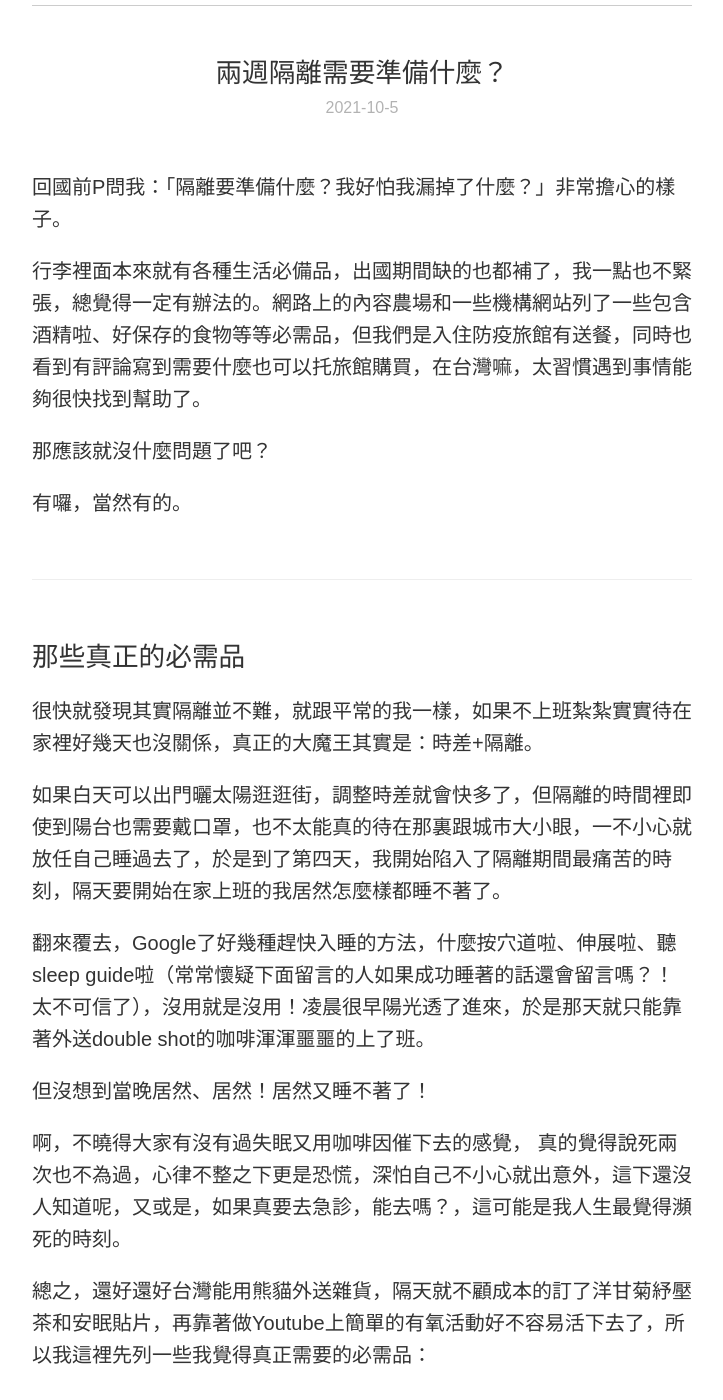
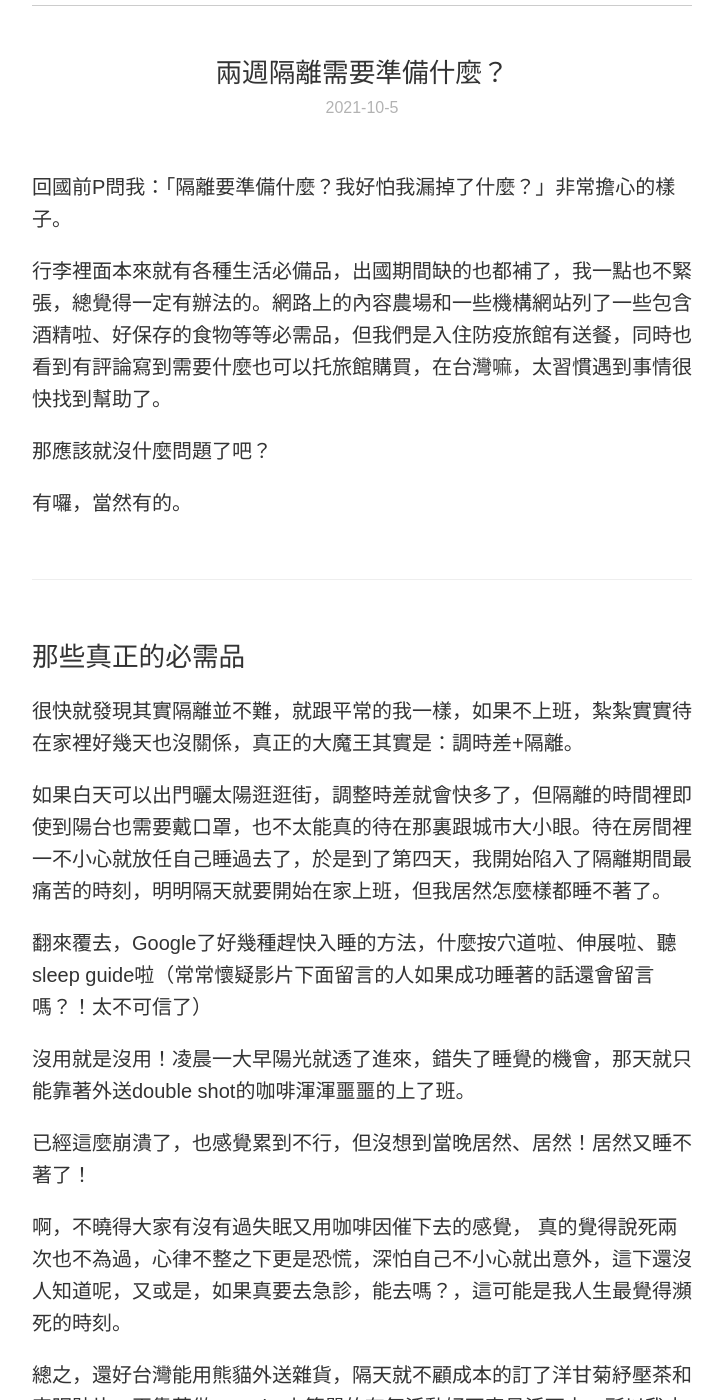
Before and after one commit to pqvst/tzling, a Jekyll site: the page built from _posts/2021-10-05-兩週隔離需要準備什麼？.md, in a window 1280 px wide and 1400 px high, scrolled down 437 px. Shown: the whole window, without its empty margins (278-1001 px from the left). Built offline with Jekyll 4.4.1, drawn with Linux system fonts in a browser that asks for light colours; nearby versions of some CDN libraries; some of the changed text lies outside the part shown.

Commit message:
Update 2021-10-05-兩週隔離需要準備什麼？.md
edit

```diff
--- a/_posts/2021-10-05-兩週隔離需要準備什麼？.md
+++ b/_posts/2021-10-05-兩週隔離需要準備什麼？.md
@@ -5,7 +5,7 @@ title: 兩週隔離需要準備什麼？
 
 回國前P問我：「隔離要準備什麼？我好怕我漏掉了什麼？」非常擔心的樣子。
 
-行李裡面本來就有各種生活必備品，出國期間缺的也都補了，我一點也不緊張，總覺得一定有辦法的。網路上的內容農場和一些機構網站列了一些包含酒精啦、好保存的食物等等必需品，但我們是入住防疫旅館有送餐，同時也看到有評論寫到需要什麼也可以托旅館購買，在台灣嘛，太習慣遇到事情能夠很快找到幫助了。
+行李裡面本來就有各種生活必備品，出國期間缺的也都補了，我一點也不緊張，總覺得一定有辦法的。網路上的內容農場和一些機構網站列了一些包含酒精啦、好保存的食物等等必需品，但我們是入住防疫旅館有送餐，同時也看到有評論寫到需要什麼也可以托旅館購買，在台灣嘛，太習慣遇到事情很快找到幫助了。
 
 那應該就沒什麼問題了吧？
 
@@ -16,17 +16,19 @@ title: 兩週隔離需要準備什麼？
 ## 那些真正的必需品
 
 
-很快就發現其實隔離並不難，就跟平常的我一樣，如果不上班紮紮實實待在家裡好幾天也沒關係，真正的大魔王其實是：時差+隔離。
+很快就發現其實隔離並不難，就跟平常的我一樣，如果不上班，紮紮實實待在家裡好幾天也沒關係，真正的大魔王其實是：調時差+隔離。
 
-如果白天可以出門曬太陽逛逛街，調整時差就會快多了，但隔離的時間裡即使到陽台也需要戴口罩，也不太能真的待在那裏跟城市大小眼，一不小心就放任自己睡過去了，於是到了第四天，我開始陷入了隔離期間最痛苦的時刻，隔天要開始在家上班的我居然怎麼樣都睡不著了。
+如果白天可以出門曬太陽逛逛街，調整時差就會快多了，但隔離的時間裡即使到陽台也需要戴口罩，也不太能真的待在那裏跟城市大小眼。待在房間裡一不小心就放任自己睡過去了，於是到了第四天，我開始陷入了隔離期間最痛苦的時刻，明明隔天就要開始在家上班，但我居然怎麼樣都睡不著了。
 
-翻來覆去，Google了好幾種趕快入睡的方法，什麼按穴道啦、伸展啦、聽sleep guide啦（常常懷疑下面留言的人如果成功睡著的話還會留言嗎？！太不可信了），沒用就是沒用！凌晨很早陽光透了進來，於是那天就只能靠著外送double shot的咖啡渾渾噩噩的上了班。
+翻來覆去，Google了好幾種趕快入睡的方法，什麼按穴道啦、伸展啦、聽sleep guide啦（常常懷疑影片下面留言的人如果成功睡著的話還會留言嗎？！太不可信了）
 
-但沒想到當晚居然、居然！居然又睡不著了！
+沒用就是沒用！凌晨一大早陽光就透了進來，錯失了睡覺的機會，那天就只能靠著外送double shot的咖啡渾渾噩噩的上了班。
+
+已經這麼崩潰了，也感覺累到不行，但沒想到當晚居然、居然！居然又睡不著了！
 
 啊，不曉得大家有沒有過失眠又用咖啡因催下去的感覺， 真的覺得說死兩次也不為過，心律不整之下更是恐慌，深怕自己不小心就出意外，這下還沒人知道呢，又或是，如果真要去急診，能去嗎？，這可能是我人生最覺得瀕死的時刻。
 
-總之，還好還好台灣能用熊貓外送雜貨，隔天就不顧成本的訂了洋甘菊紓壓茶和安眠貼片，再靠著做Youtube上簡單的有氧活動好不容易活下去了，所以我這裡先列一些我覺得真正需要的必需品：
+總之，還好台灣能用熊貓外送雜貨，隔天就不顧成本的訂了洋甘菊紓壓茶和安眠貼片，再靠著做Youtube上簡單的有氧活動好不容易活下去，所以我才能在這裡先列一些我覺得真正需要的必需品：
 
 
 ### 讓我們在正常時間睡去的好物們——眼罩(記得從飛機上帶下來)、耳塞or 抗噪耳機、無咖啡因安眠茶、各種安睡貼、香氛
@@ -45,7 +47,7 @@ title: 兩週隔離需要準備什麼？
 
 ## 保持隔離期間身心靈健康的方法
 
-如果你平常也很懂得怎麼自己在家裡自得其樂，那應該沒什麼問題，但我自己如果要在隔離中保持身心靈健康，個人覺得工作+娛樂的兼備是不可或缺的，所以無論如何，可以在進來前規劃一下這兩週要做什麼，這會讓自己好過一點，會有一種悠閒又持續有產出的自我良好感，否則可能毫無目的的玩上兩天也會很快覺得無聊。
+如果你平常也很懂得怎麼自己在家裡自得其樂，那應該沒什麼問題，但我自己如果要在隔離中保持身心靈健康，個人覺得**工作+娛樂的兼備**是不可或缺的，所以無論如何，可以在進來前規劃一下這兩週要做什麼，就當作是閉關研修。這會讓自己好過一點，會有一種悠閒又持續有產出的自我良好感，否則可能毫無目的的玩上兩天之後，很快會覺得無聊。
 
 我自己嫌重所以不太愛帶書，滿推薦可以帶個ipad或筆電，一機在手希望無窮，用途也滿廣的，就不用多帶其他的娛樂用品重死自己了。
 
```
Also changed, not shown: other parts of _posts/2021-10-05-兩週隔離需要準備什麼？.md (+1 -2 lines).
